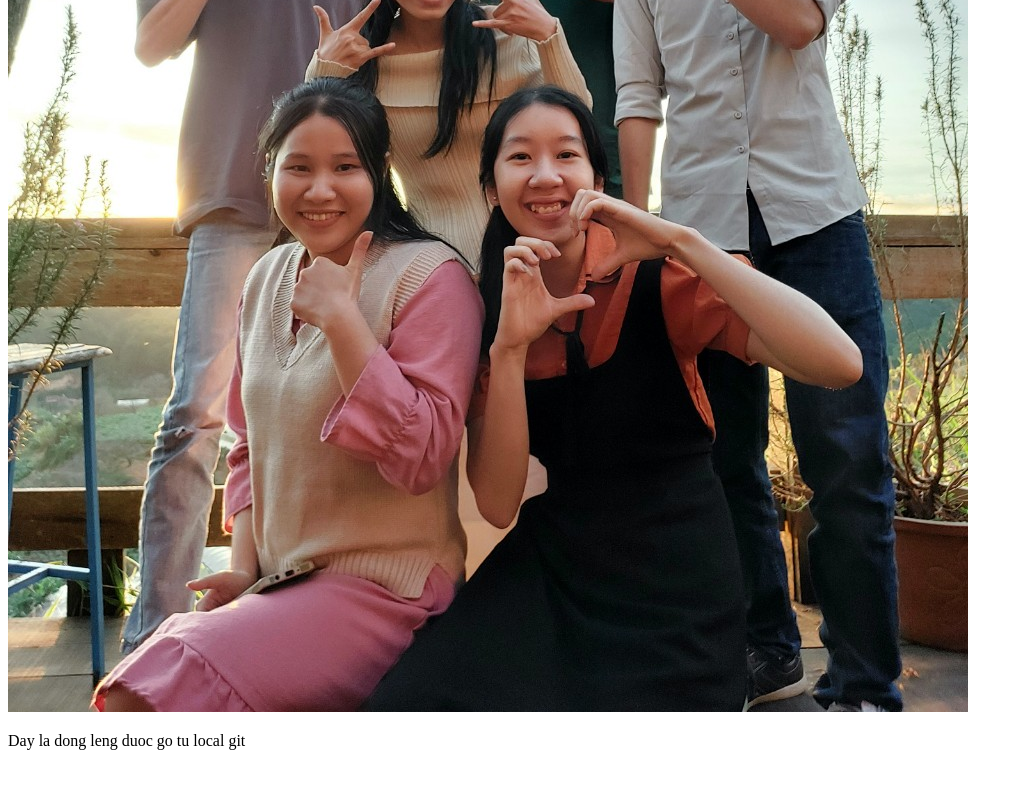
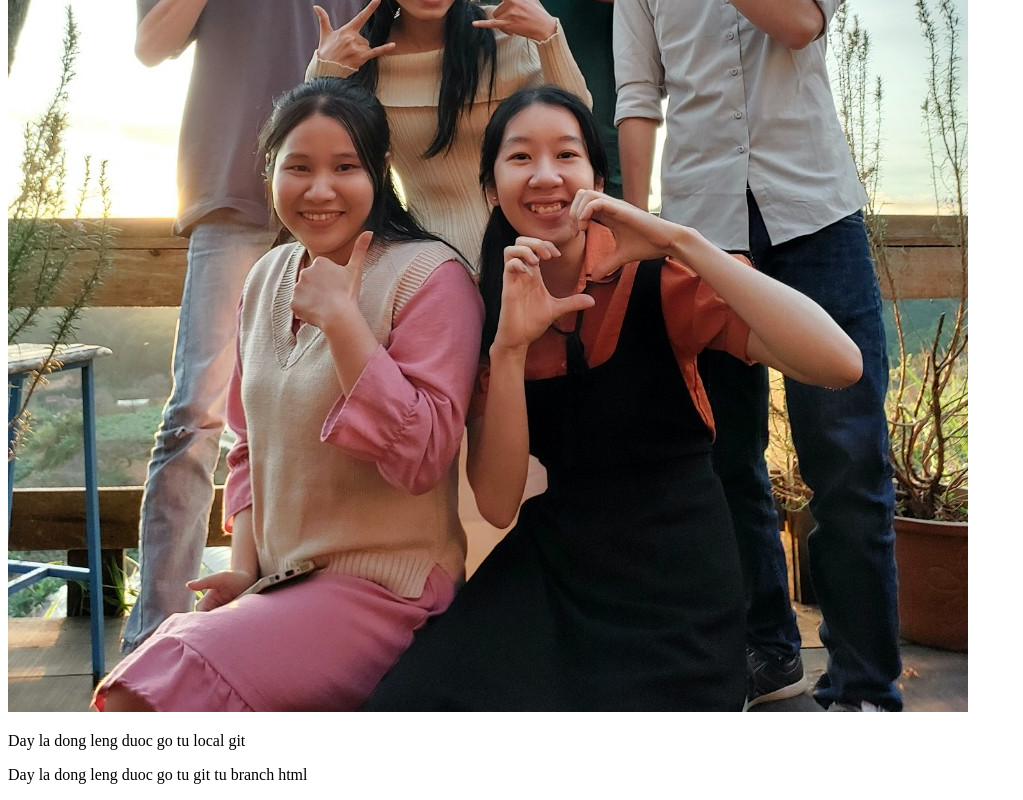
Before and after one commit to camtien4757/testgit, a plain HTML site: page index.html in a window 1280 px wide. Shown: the part 2800-3600 px from the top of the page, without its empty margins (0-1023 px from the left). Before the commit the page ends 3566 px from the top, so only its background shows below. Drawn offline with Linux system fonts and the light colour scheme.

Commit message:
Update index.html from html branch

```diff
--- a/index.html
+++ b/index.html
@@ -10,6 +10,8 @@
 <p>This is the first file in my new Git Repo.</p>
 <p>Day la dong do emergency ghi lai</p>
 <img src="/DL1.jpg" alt="">
+
 <p>Day la dong leng duoc go tu local git</p>
+  <p>Day la dong leng duoc go tu git tu branch html</p>
 </body>
 </html>
```
